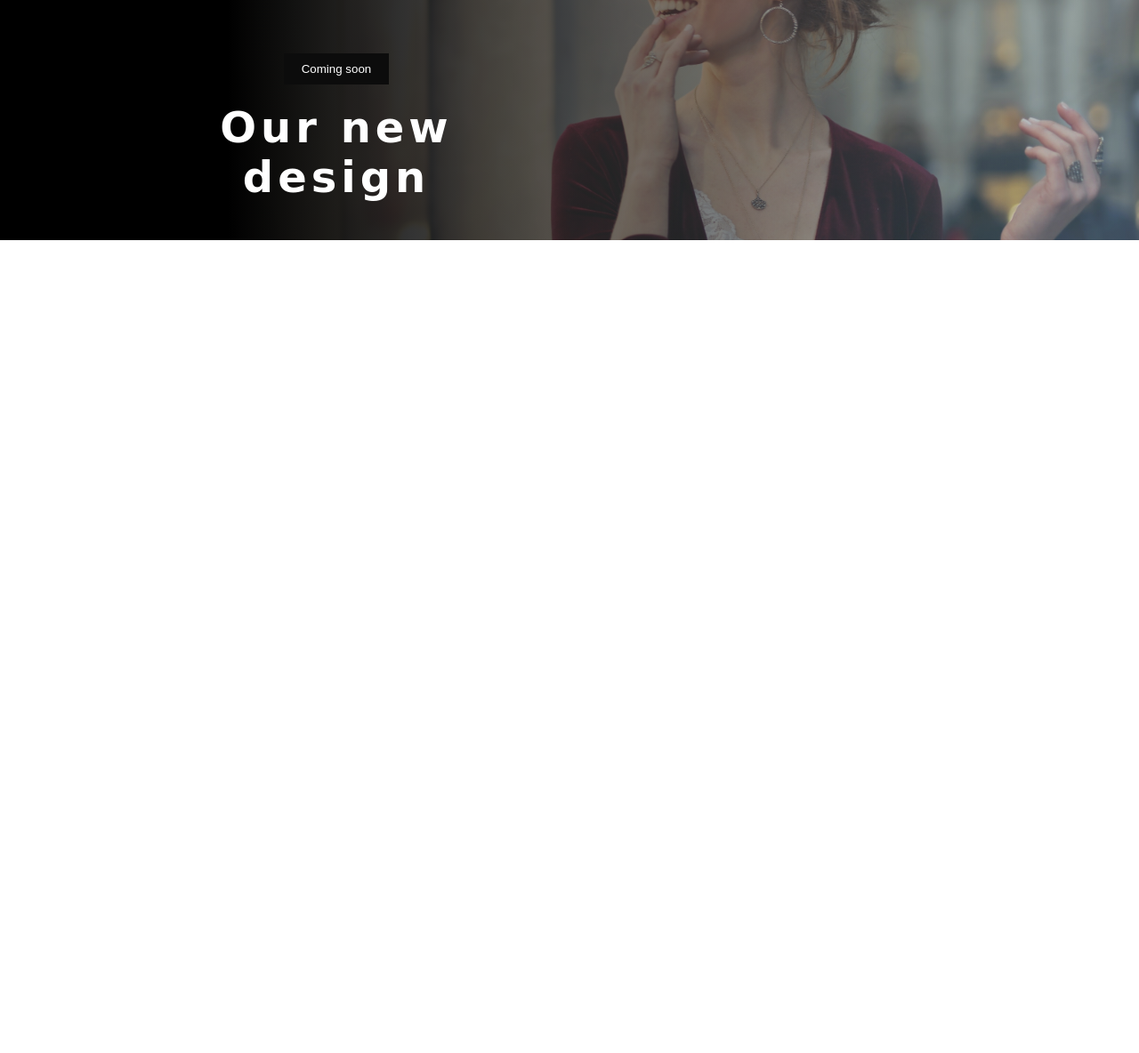
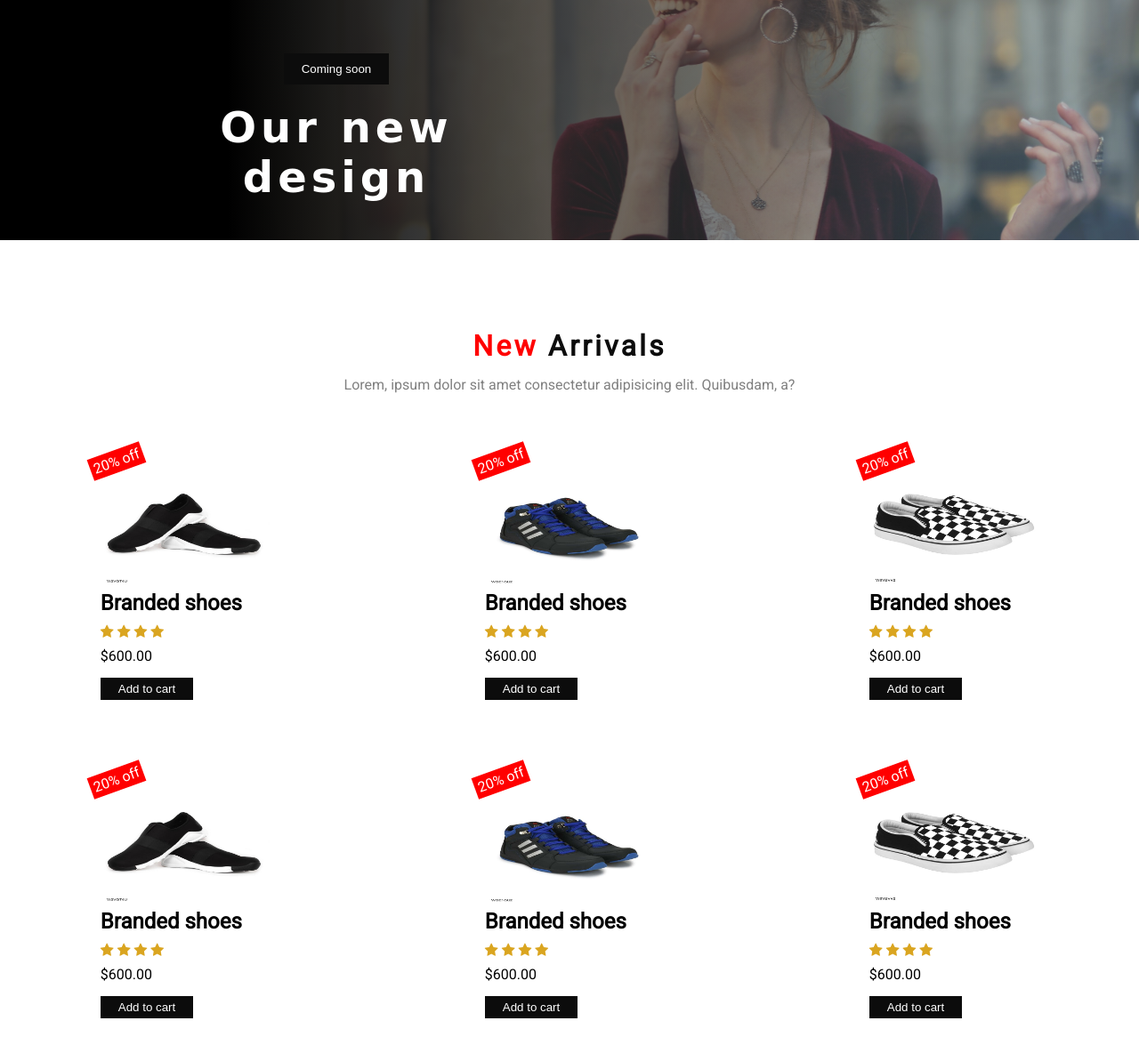
Before and after one commit to Ajayadhikari1/Ecommerse-website, a plain HTML site: page index.html in a window 1280 px wide. Shown: the part 480-1664 px from the top of the page at 89% size. Before the commit the page ends 800 px from the top, so only its background shows below. Drawn offline with Linux system fonts and the light colour scheme; a web font is replaced by a local one.

Commit message:
:sparkles: css html for latest

```diff
--- a/index.html
+++ b/index.html
@@ -96,7 +96,123 @@
             </div>
         </section>
         <!--featured end-->
+
+
     </header>
+    <!--letest start-->
+    <section class="latest">
+        <div class="product-intro">
+            <h1>New <span>Arrivals</span></h1>
+            <p>Lorem, ipsum dolor sit amet consectetur adipisicing elit. Quibusdam, a?</p>
+        </div>
+        <div class="card-container">
+        <div class="card">
+            <div>
+            <img src="img/s2.jpg" alt="">
+            </div>
+            <h1>
+                Branded shoes
+            </h1>
+            <span>
+                <i class="fa fa-star"></i>
+                <i class="fa fa-star"></i>
+                <i class="fa fa-star"></i>
+                <i class="fa fa-star"></i>
+            </span>
+            <p>$600.00</p>
+            <button>Add to cart</button>
+        </div>
+        <div class="card">
+            <div>
+            <img src="img/s3.jpg" alt="">
+            </div>
+            <h1>
+                Branded shoes
+            </h1>
+            <span>
+                <i class="fa fa-star"></i>
+                <i class="fa fa-star"></i>
+                <i class="fa fa-star"></i>
+                <i class="fa fa-star"></i>
+            </span>
+            <p>$600.00</p>
+            <button>Add to cart</button>
+        </div>
+        <div class="card">
+            <div>
+            <img src="img/s8.jpg" alt="">
+            </div>
+            <h1>
+                Branded shoes
+            </h1>
+            <span>
+                <i class="fa fa-star"></i>
+                <i class="fa fa-star"></i>
+                <i class="fa fa-star"></i>
+                <i class="fa fa-star"></i>
+            </span>
+            <p>$600.00</p>
+            <button>Add to cart</button>
+        </div>
+        </div>
+
+        <div class="card-container">
+            <div class="card">
+                <div>
+                <img src="img/s2.jpg" alt="">
+                </div>
+                <h1>
+                    Branded shoes
+                </h1>
+                <span>
+                    <i class="fa fa-star"></i>
+                    <i class="fa fa-star"></i>
+                    <i class="fa fa-star"></i>
+                    <i class="fa fa-star"></i>
+                </span>
+                <p>$600.00</p>
+                <button>Add to cart</button>
+            </div>
+            <div class="card">
+                <div>
+                <img src="img/s3.jpg" alt="">
+                </div>
+                <h1>
+                    Branded shoes
+                </h1>
+                <span>
+                    <i class="fa fa-star"></i>
+                    <i class="fa fa-star"></i>
+                    <i class="fa fa-star"></i>
+                    <i class="fa fa-star"></i>
+                </span>
+                <p>$600.00</p>
+                <button>Add to cart</button>
+            </div>
+            <div class="card">
+                <div>
+                <img src="img/s8.jpg" alt="">
+                </div>
+                <h1>
+                    Branded shoes
+                </h1>
+                <span>
+                    <i class="fa fa-star"></i>
+                    <i class="fa fa-star"></i>
+                    <i class="fa fa-star"></i>
+                    <i class="fa fa-star"></i>
+                </span>
+                <p>$600.00</p>
+                <button>Add to cart</button>
+            </div>
+            </div>
+
+
+    </section>
+
+
+
+        <!--latest end-->
 </body>
 
 </html>
--- a/style.css
+++ b/style.css
@@ -163,3 +163,68 @@ header{
     margin: 20px 0px;
     color: white;
 }
+.latest{
+    padding: 50px 100px;
+}
+.product-intro{
+    text-align: center;
+}
+.product-intro h1{
+    color: var(--primary);
+    letter-spacing: 0.2rem;
+    font-size: 2rem;
+    font-weight: bolder;
+}
+.product-intro h1 span{
+    color: var(--secondary);
+}
+.product-intro p{
+    color: grey;
+    margin: 15px 0px;
+}
+.card-container{
+    width: 100%;
+    display: flex;
+    justify-content: space-between;
+    align-items: center;
+    cursor: pointer;
+    margin: 4rem 0;
+}
+.card-container .card{
+    flex-basis: 20%;
+    padding: 0.8rem;
+    position: relative;
+}
+.card img{
+    width: 100%;
+    transition: 0.5s ease-in-out;
+}
+.card i{
+    color: goldenrod;
+    margin: 10px 0;
+}
+.card button{
+    color: white;
+    background-color: var(--secondary);
+    outline: none;
+    border: none;
+    margin-top: 15px;
+    padding: 5px 20px;
+}
+.card:hover img, .card:hover h1{
+    width: 80%;
+    color: var(--primary);
+}
+.card::before{
+    content: '20% off';
+    width: 25%;
+    height: 25px;
+    line-height: 25px;
+    color: white;
+    position: absolute;
+    top: 0;
+    left: 0;
+    background-color: var(--primary);
+    padding: 0px 4px;
+    transform: rotate(-20deg);
+}
```
